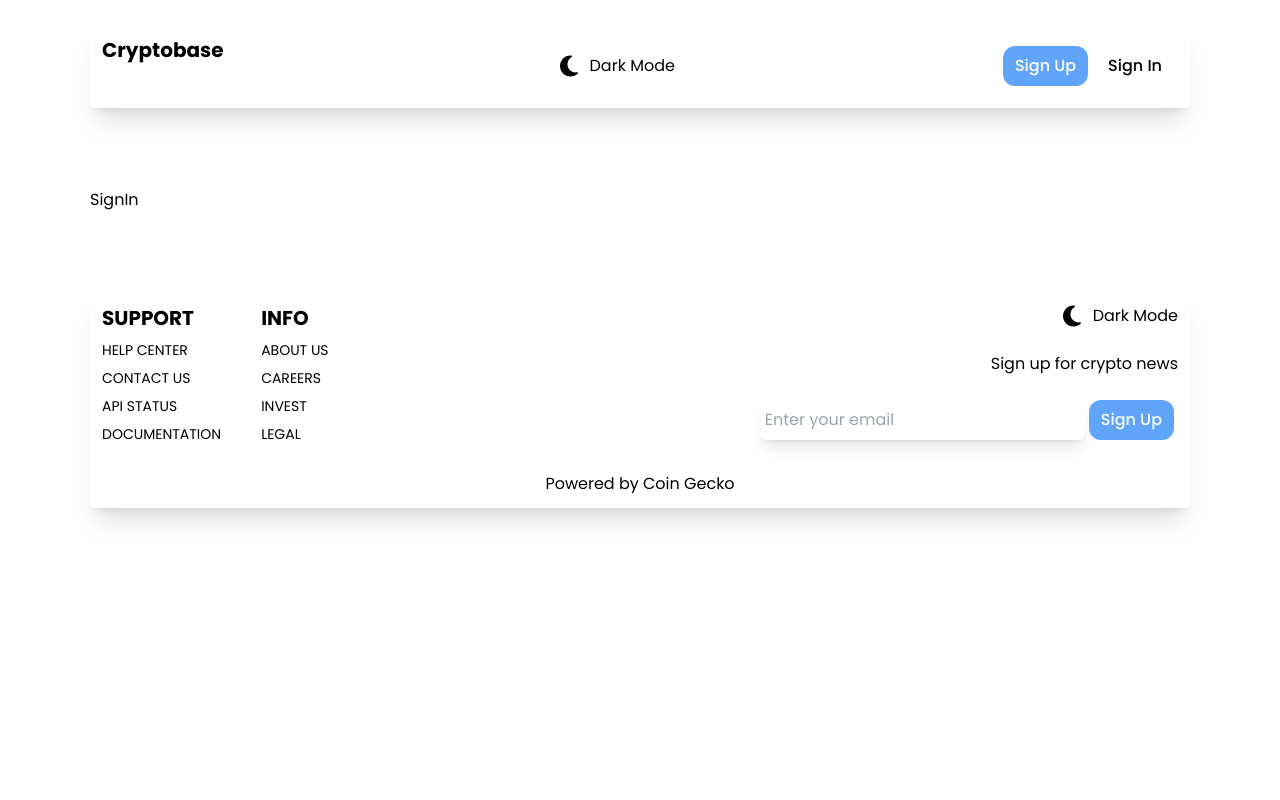
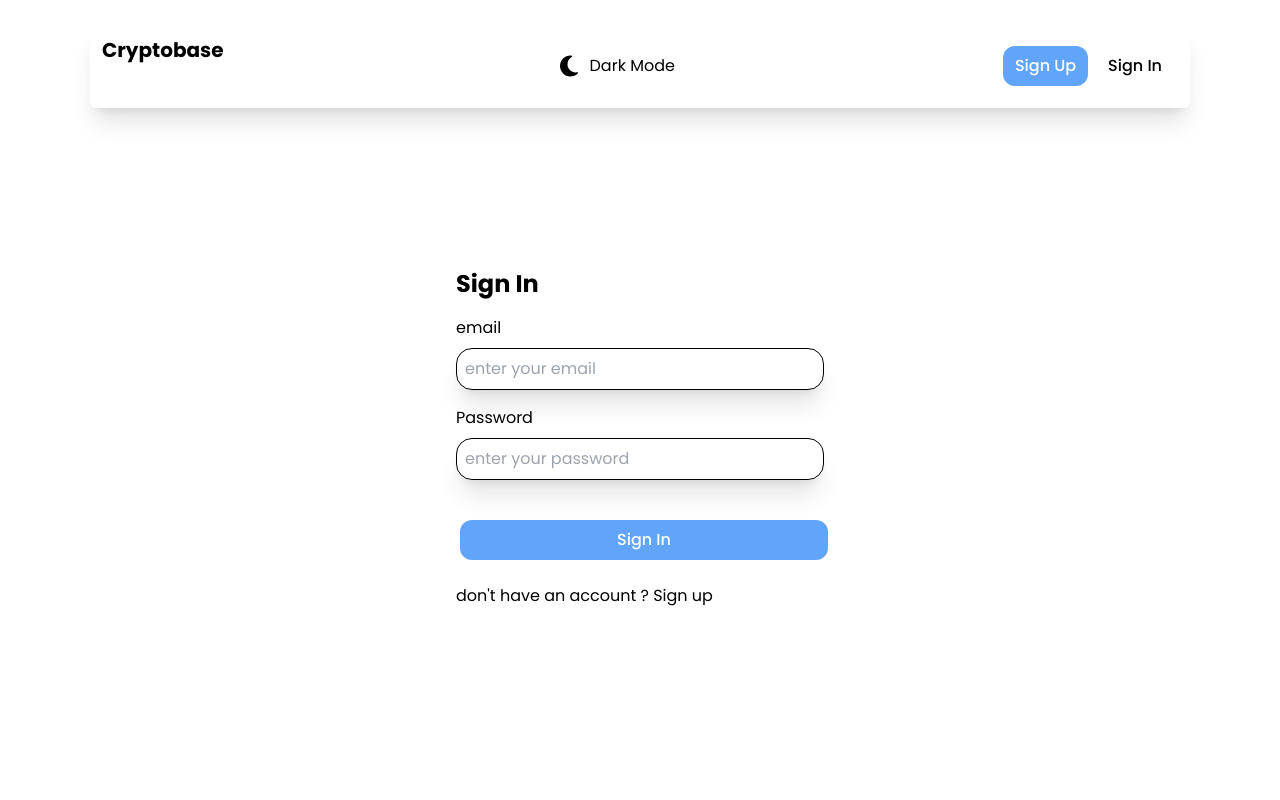
Before and after one commit to elghanbibadr/cryptoapp, a React (Vite) app: page /signIn in a window 1280 px wide. Shown: the top 800 px of the page. Built offline with nearby package versions, Linux system fonts and the light colour scheme; the HTML template or start-up script is replaced by a standard one.

Commit message:
create the sign in componenet

```diff
--- a/src/componenet/Navbar.jsx
+++ b/src/componenet/Navbar.jsx
@@ -25,7 +25,9 @@ const Navbar = () => {
         <Link to="/signUp">
      <Btn text="Sign Up" className="bg-blue-400  text-white" />
      </Link>
+     <Link to="/signIn">
        <Btn text="Sign In" />
+     </Link>
     </>
      }
 
--- a/src/routes/SignIn.jsx
+++ b/src/routes/SignIn.jsx
@@ -1,8 +1,32 @@
 import React from 'react'
+// import {AiOutlineMail} from 'react-icons'
+import { Link } from 'react-router-dom'
+import Btn from '../componenet/Btn'
 
 const SignIn = () => {
   return (
-    <div>SignIn</div>
+    <div>
+      {/* <AiOutlineMail /> */}
+      <div className='max-w-[400px] mx-auto min-h-[600px] px-4 py-20'>
+        <h1 className='text-2xl font-bold'>Sign In</h1>
+        <form >
+          <div className="my-4">
+            <label>email</label>
+            <div className="my-2 w-full relative rounded-2xl shadow-xl">
+              <input className="w-full p-2 bg-primary border border-input rounded-2xl" type='email' placeholder='enter your email'/>
+            </div>
+          </div>
+          <div className="my-4">
+            <label>Password</label>
+            <div className="my-2 w-full relative rounded-2xl shadow-xl">
+              <input className="w-full p-2 bg-primary border border-input rounded-2xl" type='password' placeholder='enter your password'/>
+            </div>
+          </div>
+          <Btn text="Sign In" className="bg-blue-400 my-6 w-full text-white" />
+          <p>don't have an account ? <Link to='/signUp'>Sign up</Link> </p>
+        </form>
+      </div>
+    </div>
   )
 }
 
```
